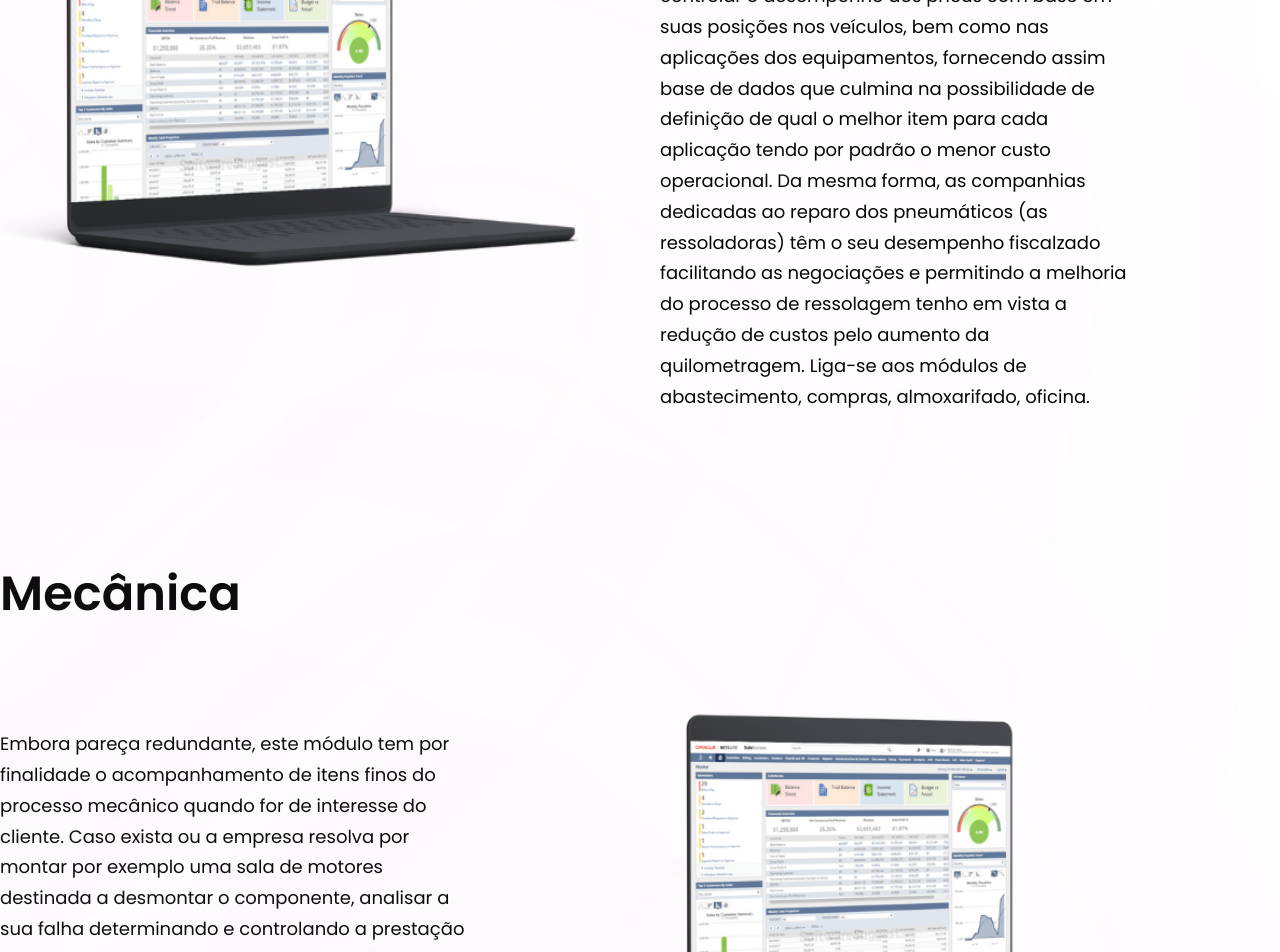
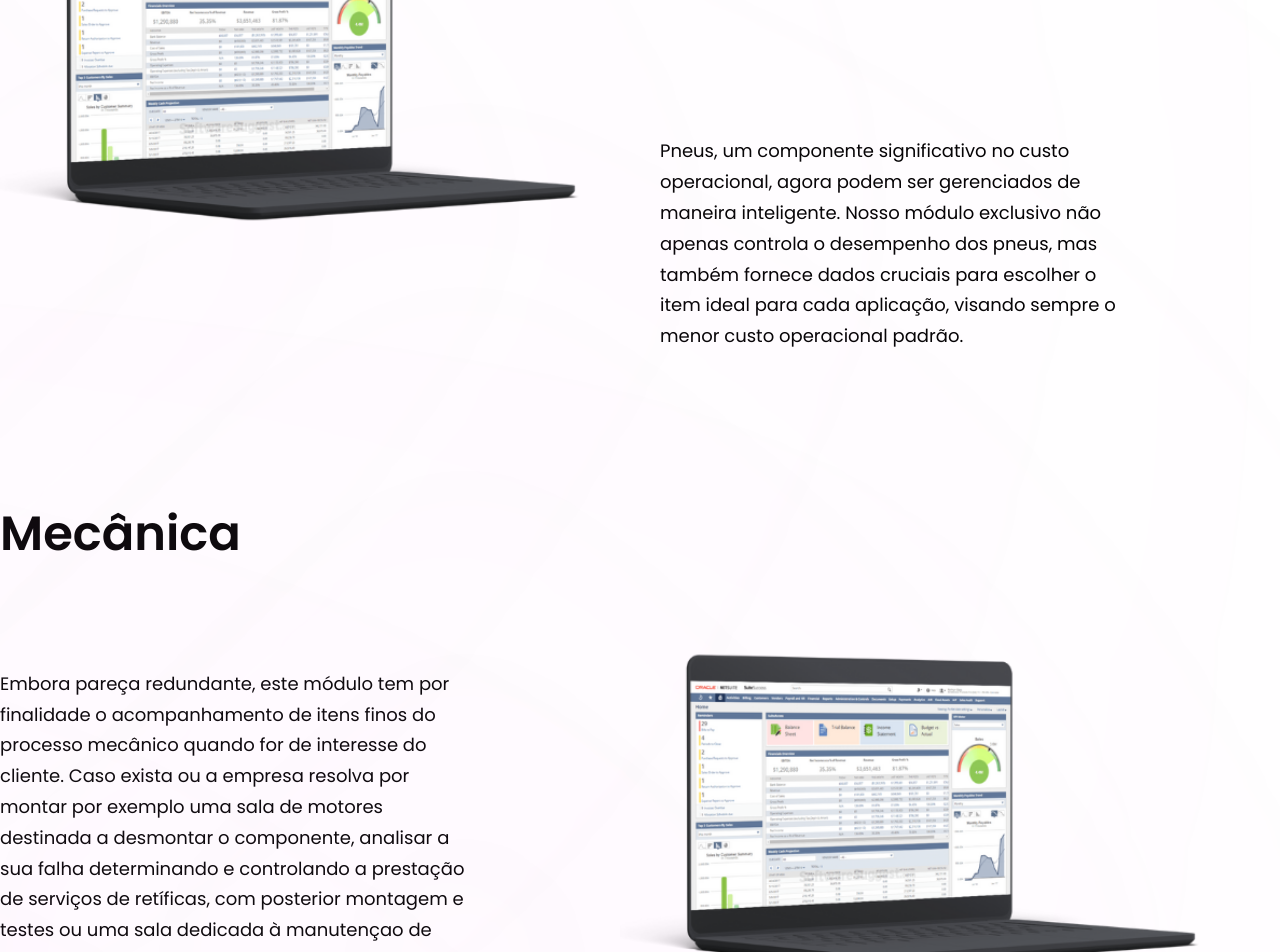
Before and after one commit to flavioepimentel/sciclop_website, a React (Vite) app: page /sciclop_website/maintenance in a window 1280 px wide. Shown: the part 440-1392 px from the top of the page. Built offline with nearby package versions, Linux system fonts and the light colour scheme.

Commit message:
style: :speech_balloon:

```diff
--- a/src/pages/Modulos/Maintenance.jsx
+++ b/src/pages/Modulos/Maintenance.jsx
@@ -22,10 +22,10 @@ const Maintenance = () => {
     <h2 className={styles.heading2}>
       Pneus
       </h2>
-    <p className="font-poppins font-normal text-black text-[18px] leading-[30.8px] max-w-[470px] mt-5">
-      Juntamente com combustíveis representa o maior percentual no custo operacional na maioria das atividades envolvendo frotas. Este módulo permite controlar o desempenho dos pneus com base em suas posições nos veículos, bem como nas aplicações dos equipamentos, fornecendo assim base de dados que culmina na possibilidade de definição de qual o melhor item para cada aplicação tendo por padrão o menor custo operacional.
-      Da mesma forma, as companhias dedicadas ao reparo dos pneumáticos (as ressoladoras) têm o seu desempenho fiscalzado facilitando as negociações e permitindo a melhoria do processo de ressolagem tenho em vista a redução de custos pelo aumento da quilometragem.
-      Liga-se aos módulos de abastecimento, compras, almoxarifado, oficina.
+    <p className="font-poppins font-normal text-black text-[18px] leading-[30.8px] max-w-[470px] ">
+      Pneus, um componente significativo no custo operacional, agora podem ser gerenciados de maneira inteligente.
+      Nosso módulo exclusivo não apenas controla o desempenho dos pneus, mas também fornece dados cruciais para escolher
+      o item ideal para cada aplicação, visando sempre o menor custo operacional padrão.
     </p>
     </div>
   </section>
@@ -34,7 +34,7 @@ const Maintenance = () => {
     <h2 className={styles.heading2}>
       Mecânica
       </h2>
-    <p className="font-poppins font-normal text-black text-[18px] leading-[30.8px] max-w-[470px] mt-5">
+    <p className="font-poppins font-normal text-black text-[18px] leading-[30.8px] max-w-[470px] ">
       Embora pareça redundante, este módulo tem por finalidade o acompanhamento de itens finos do processo mecânico quando for de interesse do cliente. Caso exista ou a empresa resolva por montar por exemplo uma sala de motores destinada a desmontar o componente, analisar a sua falha determinando e controlando a prestação de serviços de retíficas, com posterior montagem e testes ou uma sala dedicada à manutençao de sistemas hidráulicos como comandos, transmissões e conversores de torque, aqui estarão os recursos para registro e controle desse processo.
       Liga-se aos módulos de abastecimento, almoxarifado, compras, oficina.
     </p>
```
